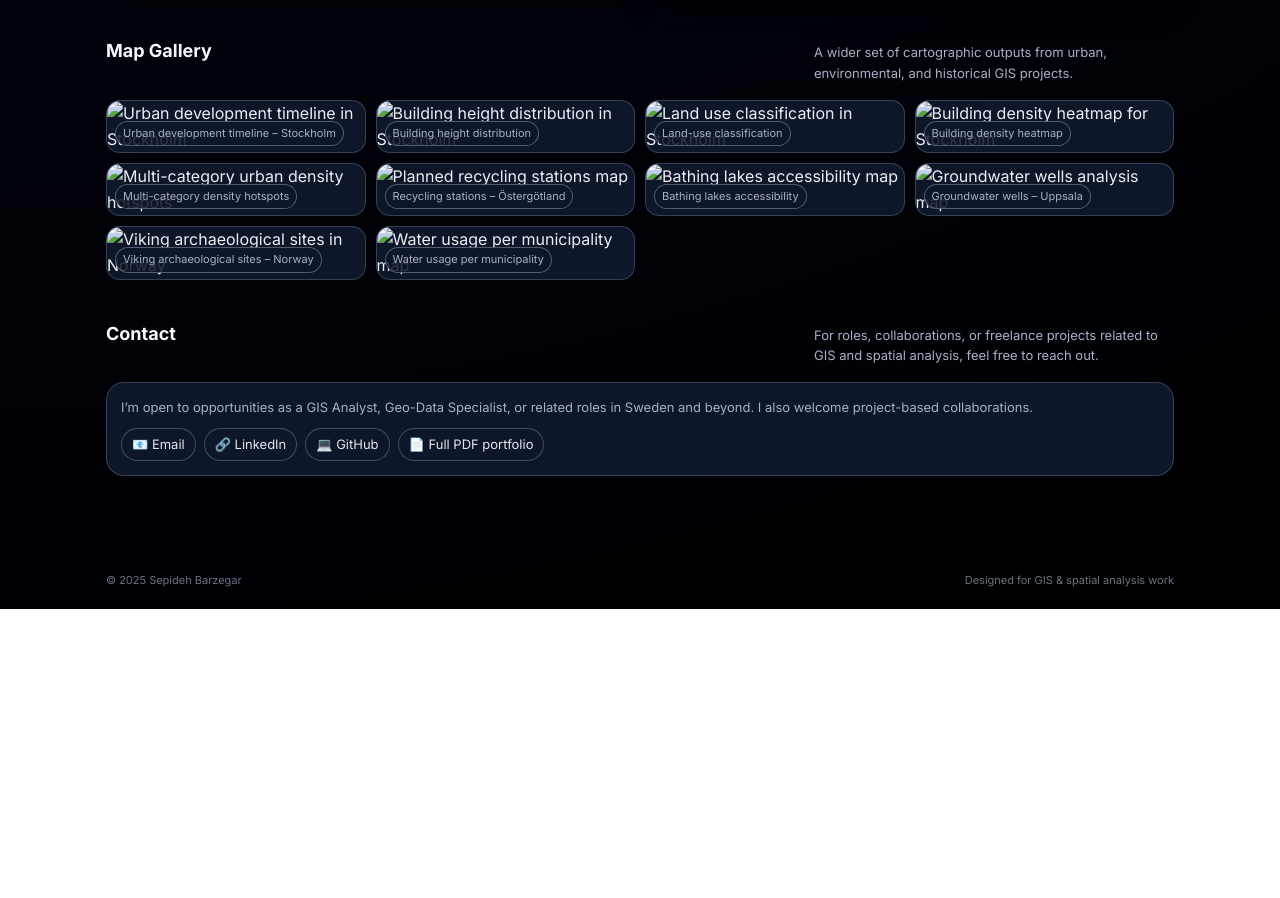
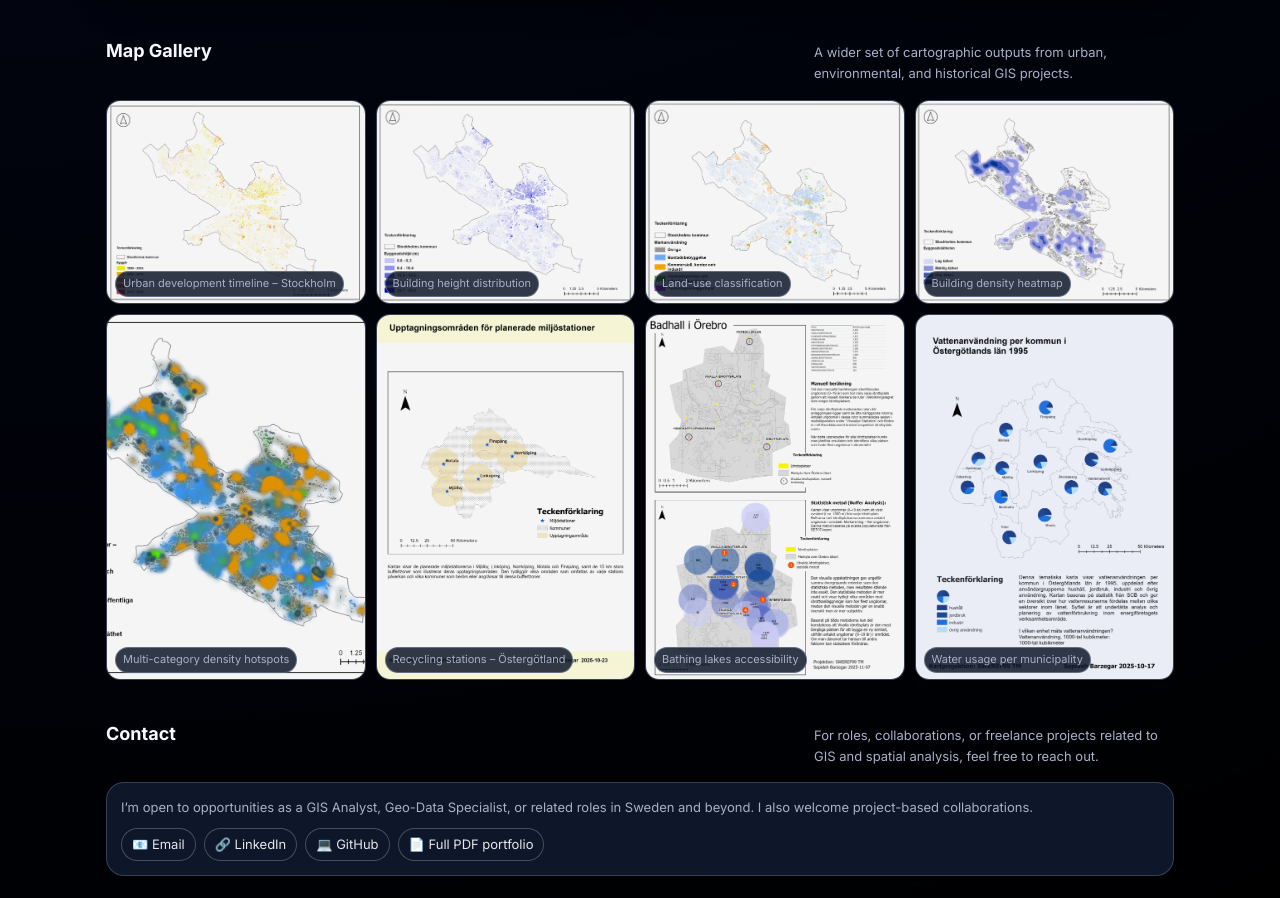
Before and after one commit to septab/sepideh-gis-portfolio, a plain HTML site: page index.html in a window 1280 px wide. Shown: the part 2152-3050 px from the top of the page. Before the commit the page ends 2761 px from the top, so only its background shows below. Drawn offline with Linux system fonts and the light colour scheme.

Commit message:
index.html

```diff
--- a/index.html
+++ b/index.html
@@ -976,56 +976,47 @@
 
       <div class="gallery-grid">
         <figure class="gallery-item">
-        <img src="gallery/building-timeline.jpg" alt="Urban development timeline in Stockholm" />
+          <img src="gallery/building-timeline.png" alt="Urban development timeline – Stockholm" />
           <figcaption class="gallery-caption">Urban development timeline – Stockholm</figcaption>
         </figure>
 
         <figure class="gallery-item">
-        <img src="gallery/building-height.jpg" alt="Building height distribution in Stockholm" />
+          <img src="gallery/building-height.png" alt="Building height distribution – Stockholm" />
           <figcaption class="gallery-caption">Building height distribution</figcaption>
         </figure>
 
         <figure class="gallery-item">
-        <img src="gallery/land-use.jpg" alt="Land use classification in Stockholm" />
+          <img src="gallery/land-use.png" alt="Land use classification – Stockholm" />
           <figcaption class="gallery-caption">Land-use classification</figcaption>
         </figure>
 
         <figure class="gallery-item">
-        <img src="gallery/density-heatmap.jpg" alt="Building density heatmap for Stockholm" />
+          <img src="gallery/density-heatmap.png" alt="Building density heatmap – Stockholm" />
           <figcaption class="gallery-caption">Building density heatmap</figcaption>
         </figure>
 
         <figure class="gallery-item">
-        <img src="gallery/multi-density.jpg" alt="Multi-category urban density hotspots" />
+          <img src="gallery/multi-density.png" alt="Multi-category urban density hotspots – Stockholm" />
           <figcaption class="gallery-caption">Multi-category density hotspots</figcaption>
         </figure>
 
         <figure class="gallery-item">
-        <img src="gallery/recycling-stations.jpg" alt="Planned recycling stations map" />
+          <img src="gallery/recycling-stations.png" alt="Planned recycling stations – Östergötland" />
           <figcaption class="gallery-caption">Recycling stations – Östergötland</figcaption>
         </figure>
 
         <figure class="gallery-item">
-        <img src="gallery/bathing-lakes.jpg" alt="Bathing lakes accessibility map" />
+          <img src="gallery/bathing-lakes.png" alt="Bathing lakes accessibility – Örebro" />
           <figcaption class="gallery-caption">Bathing lakes accessibility</figcaption>
         </figure>
 
         <figure class="gallery-item">
-        <img src="gallery/groundwater-wells.jpg" alt="Groundwater wells analysis map" />
-        <figcaption class="gallery-caption">Groundwater wells – Uppsala</figcaption>
-      </figure>
-
-      <figure class="gallery-item">
-        <img src="gallery/archaeology-viking.jpg" alt="Viking archaeological sites in Norway" />
-        <figcaption class="gallery-caption">Viking archaeological sites – Norway</figcaption>
-      </figure>
-
-      <figure class="gallery-item">
-        <img src="gallery/water-usage.jpg" alt="Water usage per municipality map" />
+          <img src="gallery/water-usage.png" alt="Water usage per municipality – Östergötland" />
           <figcaption class="gallery-caption">Water usage per municipality</figcaption>
         </figure>
       </div>
     </section>
+
 
   <!-- CONTACT -->
   <section id="contact" aria-label="Contact">
```
Lines whose indentation alone changed are shown as unchanged.
